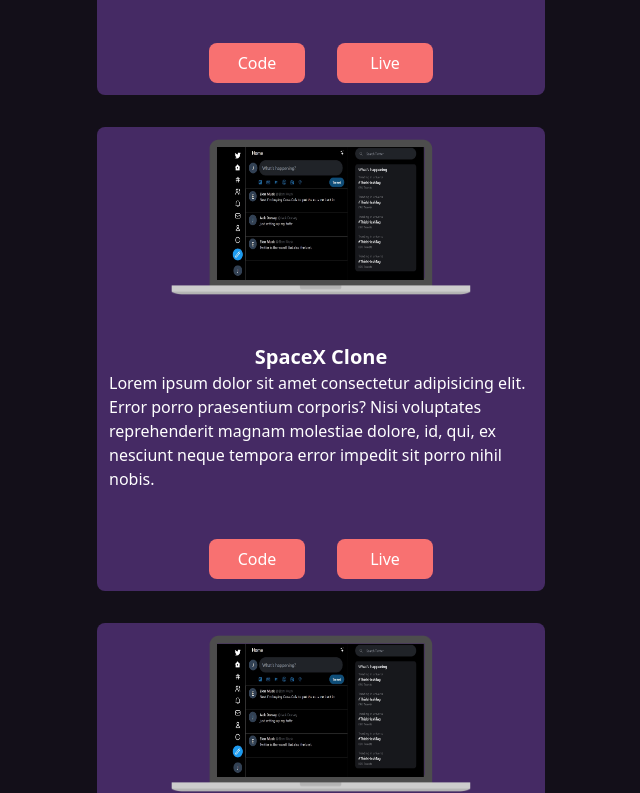
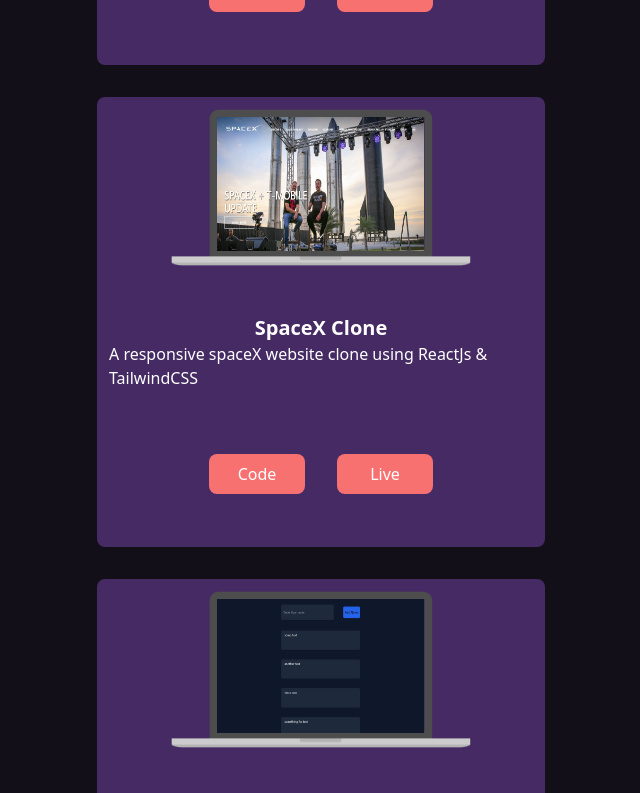
Before and after one commit to Rounak-28/rounak-portfolio, a Next.js app: page / in a window 1280 px wide. Shown: the part 943-1736 px from the top of the page, without its empty margins (639-1279 px from the left). Built offline with nearby package versions, Linux system fonts and the light colour scheme.

Commit message:
some improvement

```diff
--- a/components/ProjectCard.jsx
+++ b/components/ProjectCard.jsx
@@ -3,14 +3,30 @@
     <div className="w-[80%] max-w-[500px] md:w-[70%] min-h-[450px] bg-[#452a64] my-4 p-3 rounded-lg">
       <div className="img w-[90%] max-w-[300px] mx-auto relative">
         <img src="/laptop.png" alt="" />
-        <img src="/twitter.jpg" className="w-[69%] h-[85%] absolute top-[5.4%] left-[15.4%]" alt="" />
+        <img
+          src={props.img}
+          className="w-[69%] h-[85%] absolute top-[5.4%] left-[15.4%]"
+          alt=""
+        />
       </div>
       <div className="mt-12">
         <p className="text-center text-xl font-bold">{props.title}</p>
         <p className="">{props.description}</p>
-        <div className="buttons flex justify-center space-x-8 mt-12">
-          <button className="py-2 w-24 bg-red-400 rounded-lg">Code</button>
-          <button className="py-2 w-24 bg-red-400 rounded-lg">Live</button>
+        <div className="buttons flex justify-center space-x-8 mt-16">
+          <a
+            target={"_blank"}
+            rel="noreferrer"
+            href={props.codeLink}
+          >
+            <button className="py-2 w-24 bg-red-400 rounded-lg">Code</button>
+          </a>
+          <a
+            target={"_blank"}
+            rel="noreferrer"
+            href={props.liveLink}
+          >
+            <button className="py-2 w-24 bg-red-400 rounded-lg">Live</button>
+          </a>
         </div>
       </div>
     </div>
--- a/components/Projects.jsx
+++ b/components/Projects.jsx
@@ -7,17 +7,17 @@
       <div className="pt-8">
         <p className="pl-[10%] text-xl text-[#9d94a5]">PROJECTS</p>
         <div className="card flex flex-col items-center">
-          <ProjectCard title="CryptoNews" description="Lorem ipsum dolor sit amet consectetur adipisicing elit. Error porro praesentium corporis? Nisi voluptates reprehenderit magnam molestiae dolore, id, qui, ex nesciunt neque tempora error impedit sit porro nihil nobis."
-          img="/cryptonews.jpg" />
+          <ProjectCard title="CryptoNews" description="A website where you can track price of 100 crypto currencies. You can also get recent top news related to crypto."
+          img="/cryptonews.jpg" codeLink="https://github.com/Rounak-28/crypto-price-tracker" liveLink="https://crypto-price-tracker-seven.vercel.app/" />
 
-          <ProjectCard title="Twitter Clone" description="Lorem ipsum dolor sit amet consectetur adipisicing elit. Error porro praesentium corporis? Nisi voluptates reprehenderit magnam molestiae dolore, id, qui, ex nesciunt neque tempora error impedit sit porro nihil nobis."
-          img="/twitter.jpg" />
+          <ProjectCard title="Twitter Clone" description="A twitter clone where you can create account/login and post tweets."
+          img="/twitter.jpg" codeLink="https://github.com/Rounak-28/twitter-clone" liveLink="https://rounak-tweet.vercel.app/" />
 
-          <ProjectCard title="SpaceX Clone" description="Lorem ipsum dolor sit amet consectetur adipisicing elit. Error porro praesentium corporis? Nisi voluptates reprehenderit magnam molestiae dolore, id, qui, ex nesciunt neque tempora error impedit sit porro nihil nobis."
-          img="/spacex.jpg" />
+          <ProjectCard title="SpaceX Clone" description="A responsive spaceX website clone using ReactJs & TailwindCSS"
+          img="/spacex.jpg" codeLink="https://github.com/Rounak-28/spacex-clone" liveLink="https://rounak-28.github.io/spacex-clone/" />
 
-          <ProjectCard title="Notes App" description="Lorem ipsum dolor sit amet consectetur adipisicing elit. Error porro praesentium corporis? Nisi voluptates reprehenderit magnam molestiae dolore, id, qui, ex nesciunt neque tempora error impedit sit porro nihil nobis."
-          img="/notes.jpg" />
+          <ProjectCard title="Notes App" description="A simple app where you can upload text to database(firebase)."
+          img="/notes.jpg" codeLink="https://github.com/Rounak-28/notes-app-firebase" liveLink="https://notes-app-firebase.vercel.app/" />
         </div>
       </div>
     </Element>
```
